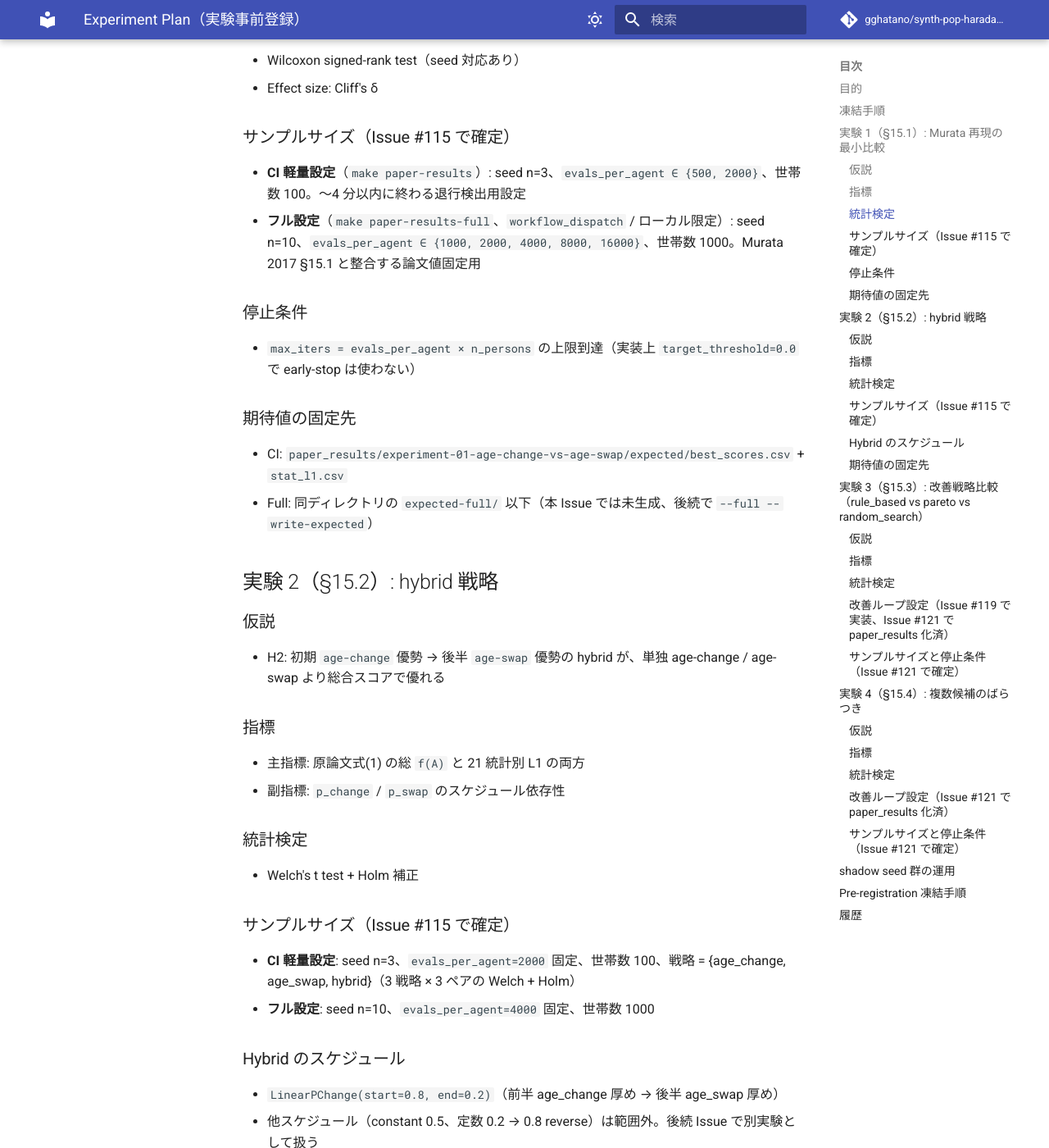
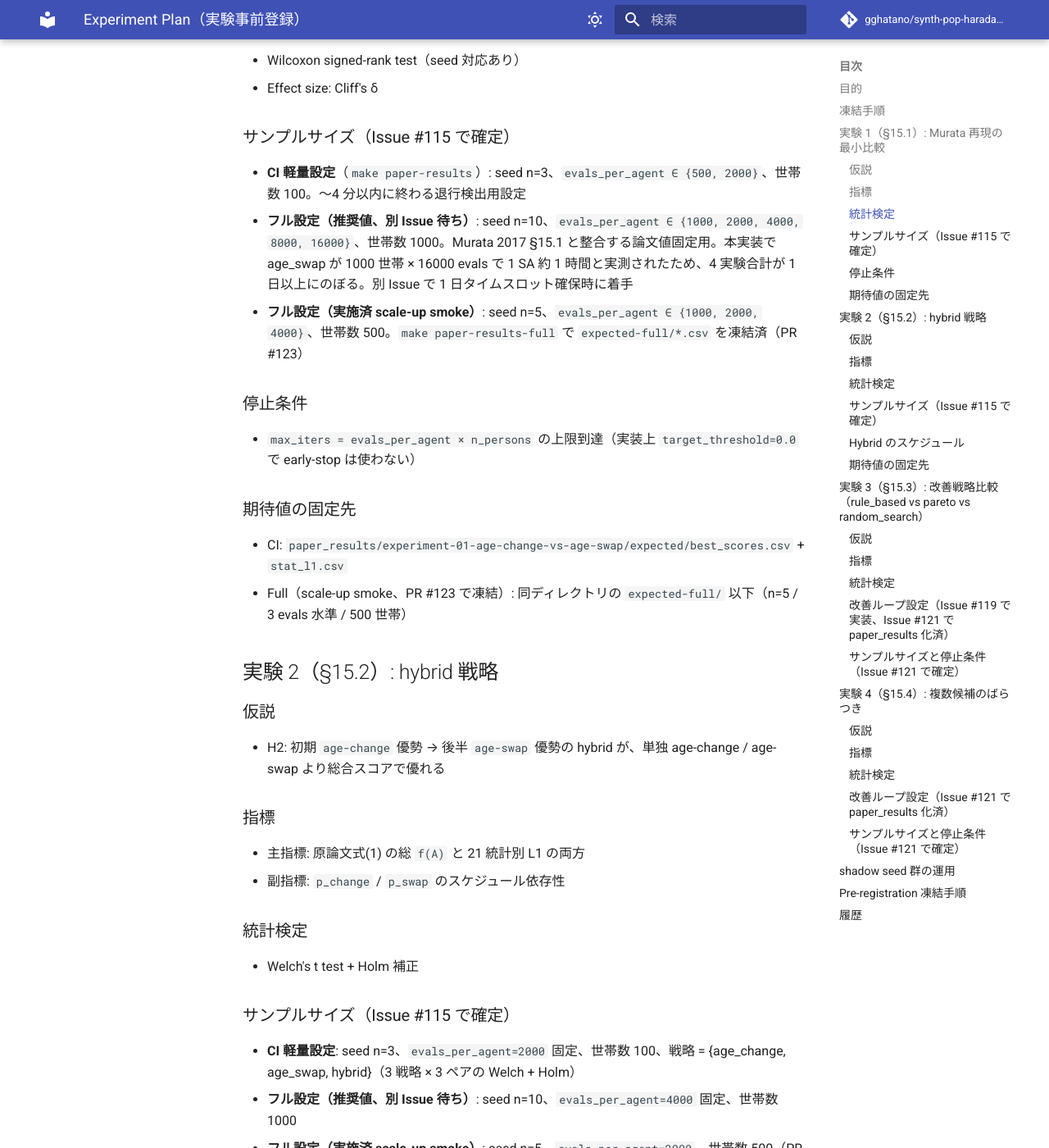
Before and after one commit to gghatano/synth-pop-harada-2024, an MkDocs documentation site: the page built from docs/experiment_plan.md, in a window 1280 px wide and 1400 px high, scrolled down 1115 px. Shown: the whole window at 82% size. Built offline with MkDocs 1.6.1 and Material for MkDocs 9.7.7, drawn with Linux system fonts in a browser that asks for light colours; comment, search, counter and statistics services are not loaded; some of the changed text lies outside the part shown.

Commit message:
docs: clarify scale-up smoke for paper-results-full
論文値の完全再現（n=10 / 5 evals 水準 / 1000 世帯）が age_swap の
1 SA 約 1 時間で 4 実験合計 1 日以上にのぼると実測判明したため、
PR #123 の `expected-full/*.csv` は CI の 3〜5 倍規模（n=5 / 3 水準 /
500 世帯 / n_trials=10）の **scale-up smoke** にとどめている旨を:

- `paper_results/README.md`: 実測時間表に scale-up smoke 行を追加、
  「論文値の完全再現は別 Issue で」と明記
- `docs/status.md` §1 / §2: フル設定の実施範囲を smoke に限定し、
  完全再現は別 Issue 待ちと記載
- `docs/experiment_plan.md` §15.1〜§15.4: 各実験の "Full" 行を
  「推奨値（別 Issue 待ち）」と「実施済 scale-up smoke」に分割

に反映。

Co-Authored-By: Claude Opus 4.7 (1M context) <noreply@anthropic.com>

```diff
--- a/docs/experiment_plan.md
+++ b/docs/experiment_plan.md
@@ -36,7 +36,8 @@
 ### サンプルサイズ（Issue #115 で確定）
 
 - **CI 軽量設定**（`make paper-results`）: seed n=3、`evals_per_agent ∈ {500, 2000}`、世帯数 100。〜4 分以内に終わる退行検出用設定
-- **フル設定**（`make paper-results-full`、`workflow_dispatch` / ローカル限定）: seed n=10、`evals_per_agent ∈ {1000, 2000, 4000, 8000, 16000}`、世帯数 1000。Murata 2017 §15.1 と整合する論文値固定用
+- **フル設定（推奨値、別 Issue 待ち）**: seed n=10、`evals_per_agent ∈ {1000, 2000, 4000, 8000, 16000}`、世帯数 1000。Murata 2017 §15.1 と整合する論文値固定用。本実装で age_swap が 1000 世帯 × 16000 evals で 1 SA 約 1 時間と実測されたため、4 実験合計が 1 日以上にのぼる。別 Issue で 1 日タイムスロット確保時に着手
+- **フル設定（実施済 scale-up smoke）**: seed n=5、`evals_per_agent ∈ {1000, 2000, 4000}`、世帯数 500。`make paper-results-full` で `expected-full/*.csv` を凍結済（PR #123）
 
 ### 停止条件
 
@@ -45,7 +46,7 @@
 ### 期待値の固定先
 
 - CI: `paper_results/experiment-01-age-change-vs-age-swap/expected/best_scores.csv` + `stat_l1.csv`
-- Full: 同ディレクトリの `expected-full/` 以下（本 Issue では未生成、後続で `--full --write-expected`）
+- Full（scale-up smoke、PR #123 で凍結）: 同ディレクトリの `expected-full/` 以下（n=5 / 3 evals 水準 / 500 世帯）
 
 ## 実験 2（§15.2）: hybrid 戦略
 
@@ -65,7 +66,8 @@
 ### サンプルサイズ（Issue #115 で確定）
 
 - **CI 軽量設定**: seed n=3、`evals_per_agent=2000` 固定、世帯数 100、戦略 = {age_change, age_swap, hybrid}（3 戦略 × 3 ペアの Welch + Holm）
-- **フル設定**: seed n=10、`evals_per_agent=4000` 固定、世帯数 1000
+- **フル設定（推奨値、別 Issue 待ち）**: seed n=10、`evals_per_agent=4000` 固定、世帯数 1000
+- **フル設定（実施済 scale-up smoke）**: seed n=5、`evals_per_agent=2000`、世帯数 500（PR #123）
 
 ### Hybrid のスケジュール
 
@@ -75,7 +77,7 @@
 ### 期待値の固定先
 
 - CI: `paper_results/experiment-02-hybrid-strategy/expected/best_scores.csv`
-- Full: 同ディレクトリの `expected-full/`（本 Issue では未生成）
+- Full（scale-up smoke、PR #123）: 同ディレクトリの `expected-full/best_scores.csv`
 
 ## 実験 3（§15.3）: 改善戦略比較（rule_based vs pareto vs random_search）
 
@@ -106,7 +108,8 @@
 - **CI 軽量設定**（`make paper-results-exp03`）: seeds=[1,2,3] × n_trials=5 × 3 戦略 = 45 SA runs / 100 世帯。実測 約 45 秒
 - **停止条件**: 各 trial の SA は `max_iters = evals_per_agent × n_persons` の上限到達で打ち切り（target_threshold=0、early-stop なし）
 - **期待値の固定先**: `paper_results/experiment-03-improve-strategy-comparison/expected/{best_scores.csv, strategy_metrics.csv}`
-- **論文値固定（フル設定）**: 後続 Issue で 1000 世帯 + n_seeds=10 へ拡張
+- **論文値固定（フル設定 推奨値）**: 別 Issue で 1000 世帯 + n_seeds=10 + n_trials=20 へ拡張
+- **scale-up smoke（実施済、PR #123）**: 500 世帯 / n_seeds=5 / n_trials=10 で `expected-full/{best_scores.csv, strategy_metrics.csv}` を凍結
 
 ## 実験 4（§15.4）: 複数候補のばらつき
 
@@ -133,6 +136,7 @@
 - **CI 軽量設定**（`make paper-results-exp04`）: seeds=[1..5] × n_trials=5 = 25 SA runs / 100 世帯。実測 約 27 秒
 - **停止条件**: 実験 3 と同じ（max_iters 上限）
 - **期待値の固定先**: `paper_results/experiment-04-multi-trial-variance/expected/{trial_metrics.csv, variance_summary.csv}`
+- **scale-up smoke（実施済、PR #123）**: 500 世帯 / n_seeds=5 / n_trials=10 で `expected-full/*` を凍結
 - **実測知見**: 4 指標すべて CV ≤ 0.12% で H4 の安定化仮説を強く支持。後続実験で seed n=3 でも十分という設計判断ができる
 
 ## shadow seed 群の運用
```
Also changed, not shown: docs/status.md (+3 -3 lines), paper_results/README.md (+16 -3 lines).
